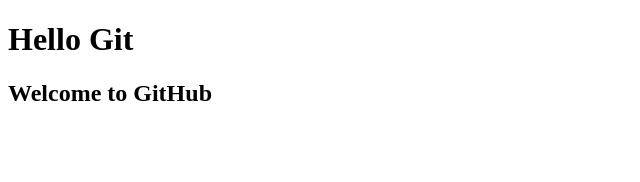
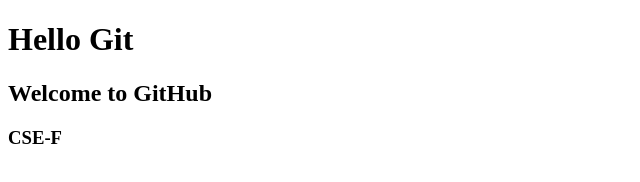
Before and after one commit to jasmithaKunchakuri/git-repo, a plain HTML site: page index.html in a window 1280 px wide. Shown: the full height of the page, 0-640 px from the left. Drawn offline with Linux system fonts and the light colour scheme.

Commit message:
Update index.html

```diff
--- a/index.html
+++ b/index.html
@@ -8,5 +8,6 @@
 <body>
     <h1>Hello Git</h1>
     <h2>Welcome to GitHub</h2>
+    <h3>CSE-F</h3>
 </body>
 </html>
```
